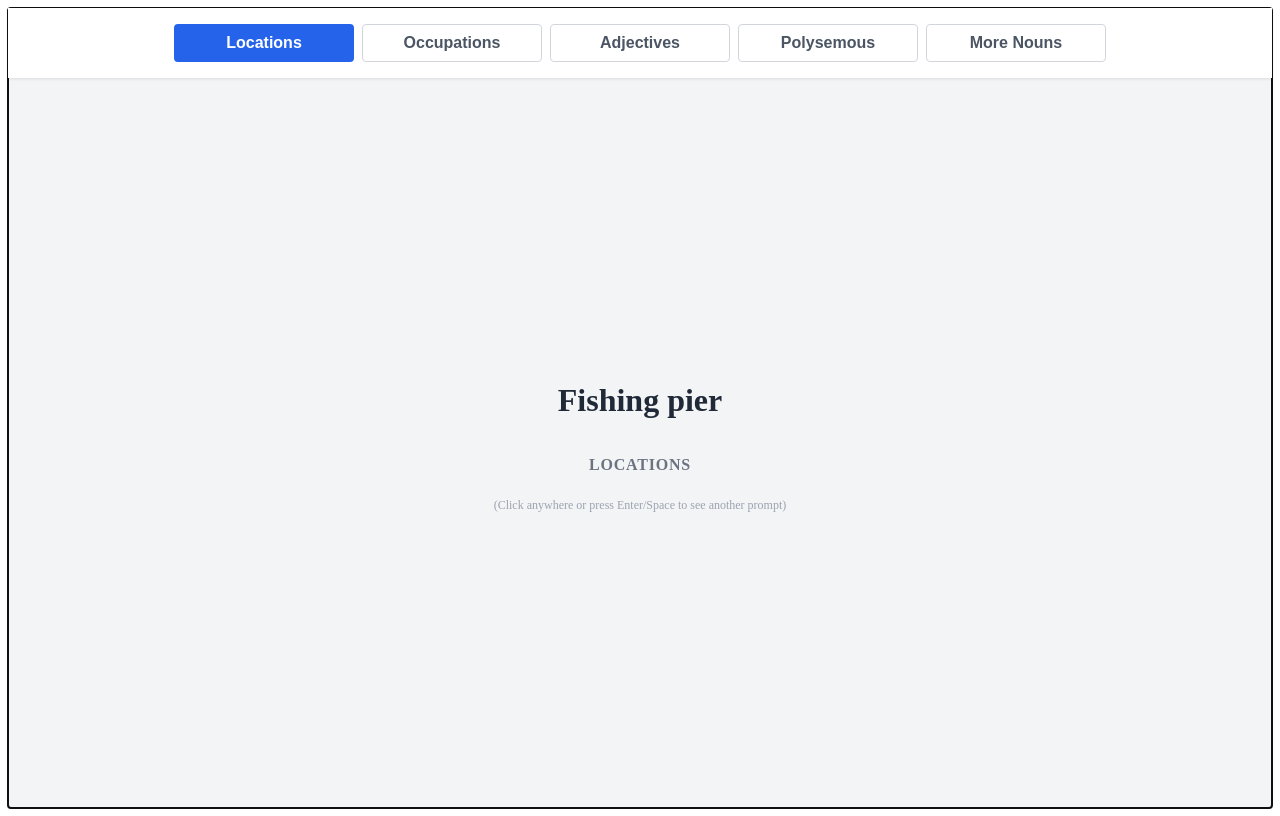
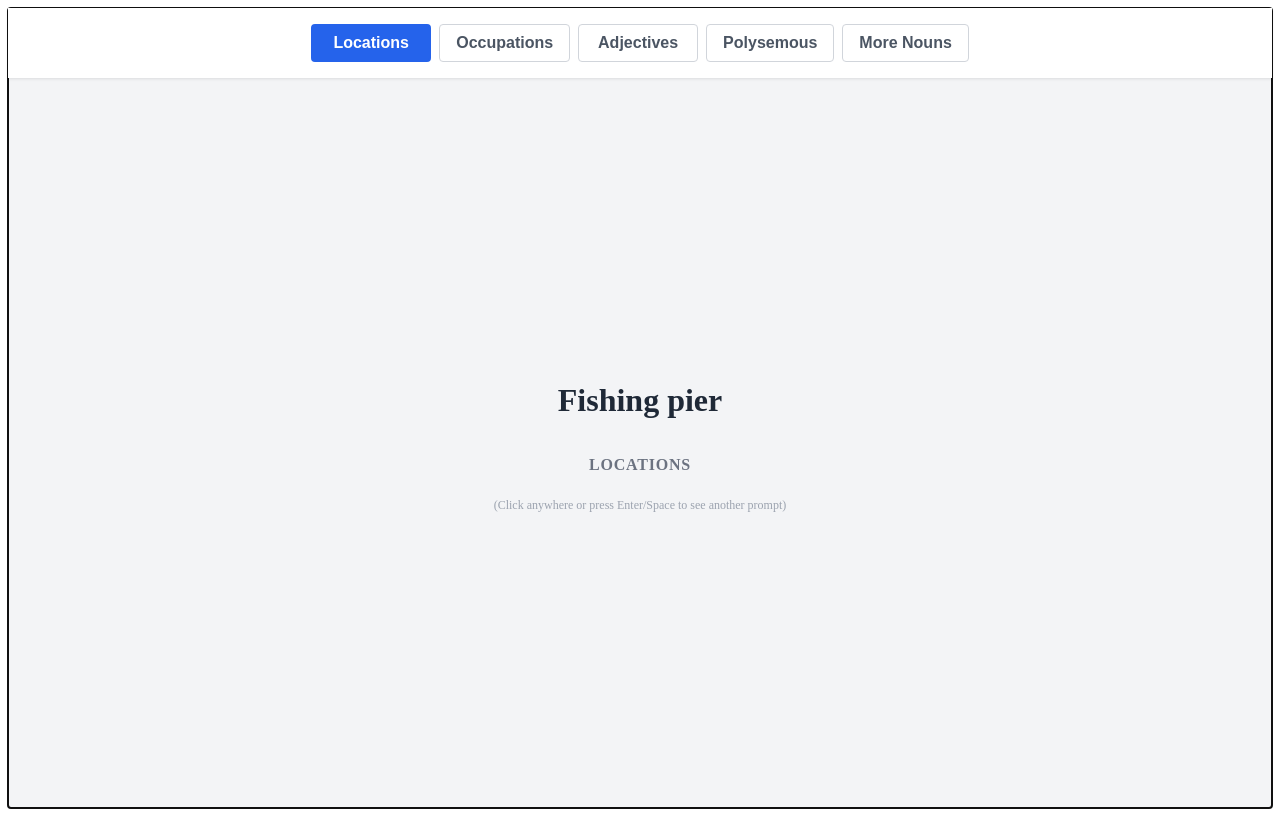
Before and after one commit to improv-tools/initiate, a React (Create React App) app: page / in a window 1280 px wide. Built offline with nearby package versions, Linux system fonts and the light colour scheme.

Commit message:
Update App.jsx

```diff
--- a/src/App.jsx
+++ b/src/App.jsx
@@ -286,15 +286,16 @@ export default function IceBreakerApp() {
     top: 0,
     zIndex: 10,
     display: "flex",
-    flexWrap: "wrap", // <-- add this!
+    flexWrap: "wrap",
     gap: "0.5rem",
-    justifyContent: "center"
+    justifyContent: "center",
+    width: "100%",                 // <-- this!
+    boxSizing: "border-box"        // <-- this!
   }}
 >
   {LIST_KEYS.map((key) => (
     <button
       key={key}
-      // ...rest is the same
       style={{
         padding: "0.5rem 1rem",
         borderRadius: "0.25rem",
@@ -305,10 +306,8 @@ export default function IceBreakerApp() {
         fontWeight: 600,
         fontSize: "1rem",
         userSelect: "none",
-        flex: "1 1 120px",    // <-- makes buttons shrink/grow
-        minWidth: "110px",    // <-- ensures minimum tap area
-        maxWidth: "180px",    // <-- keeps things readable
-        margin: "0"
+        minWidth: "120px",          // <-- keep a tap target, but NOT 'flex'
+        margin: 0
       }}
       aria-pressed={activeKey === key}
       onClick={(e) => {
```
